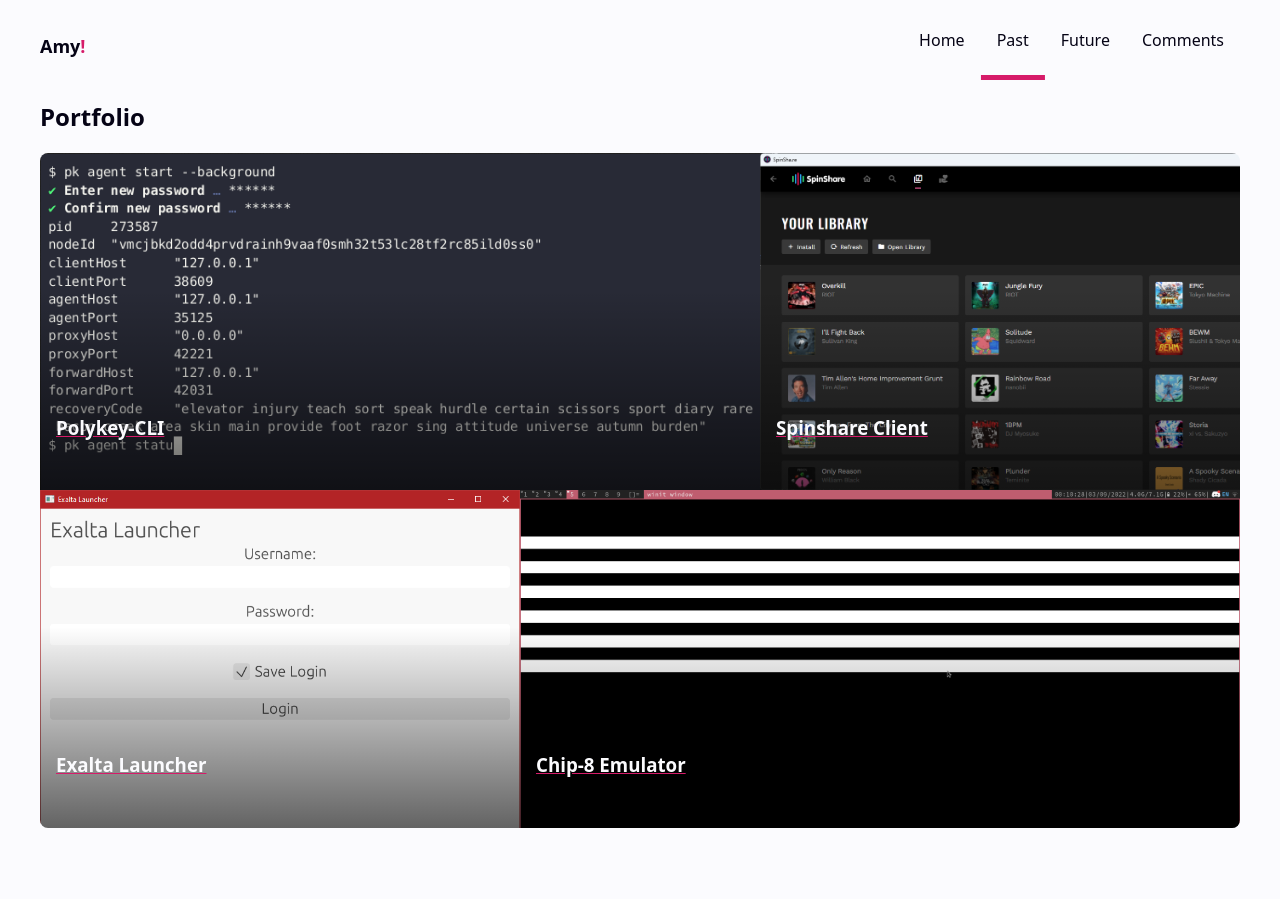
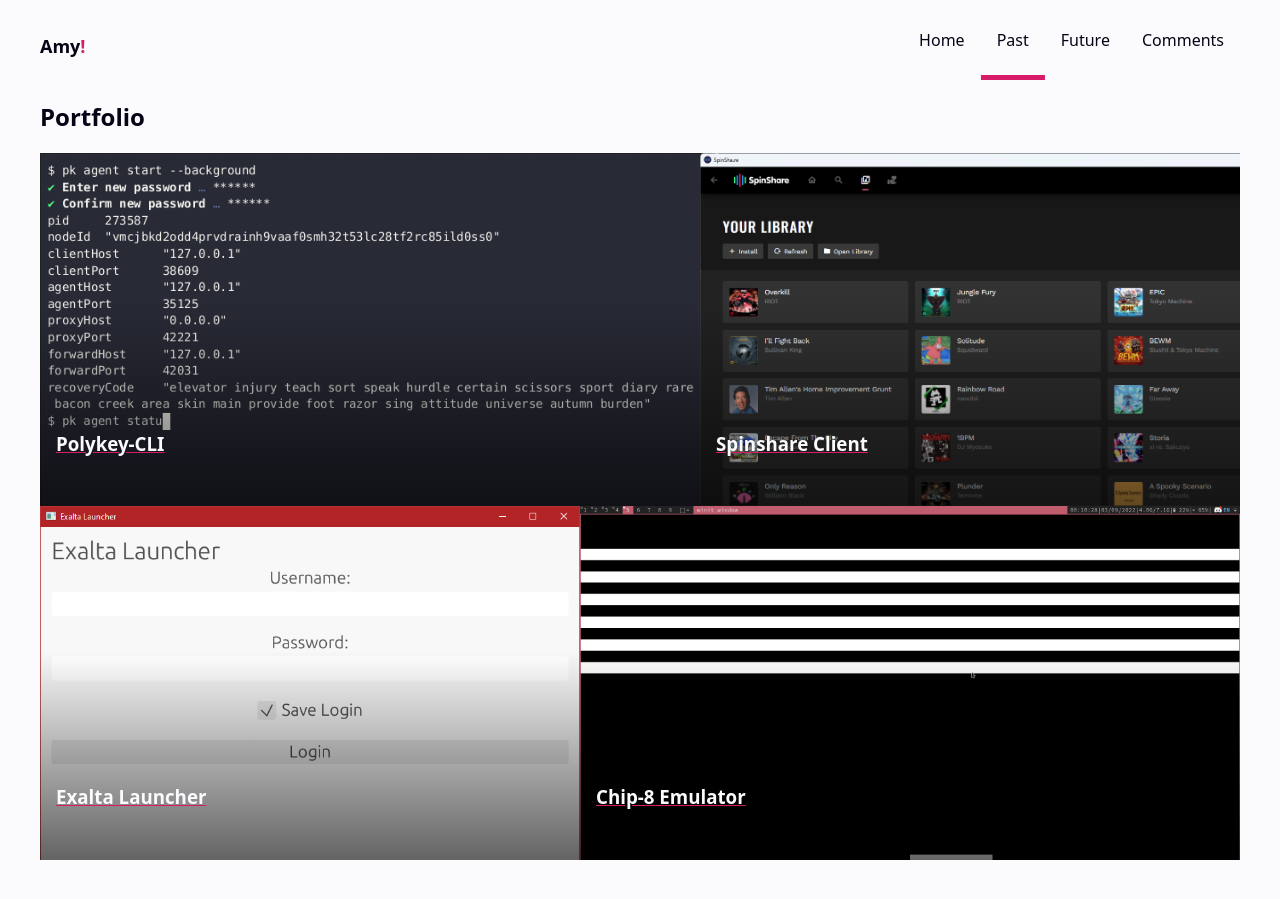
Before and after one commit to amydevs/websys-assignment, a Jekyll site: the page built from past.html, in a window 1280 px wide. Built offline with Jekyll 4.4.1, drawn with Linux system fonts in a browser that asks for light colours.

Commit message:
fix: removed mobile scrolling position and aspect ratio

```diff
--- a/_sass/past.scss
+++ b/_sass/past.scss
@@ -27,6 +27,11 @@
     overflow-y: hidden;
 }
 
+.bento-position-wrapper .bento {
+    flex: 1;
+    width: 100%;
+}
+
 .bento-back-button {
     transition: all 0.25s ease-out, z-index 0.25s cubic-bezier(1, 0, 1, 0);
     position: absolute;
@@ -50,15 +55,6 @@
     top: 2.5rem;
 }
 
-.bento-scroll-wrapper {
-    width: 100%;
-    display: flex;
-    flex: 1;
-    flex-direction: column;
-    overflow-x: auto;
-    overflow-y: hidden;
-}
-
 .bento-scroll-wrapper>.bento {
     min-width: 768px;
     flex: 1;
@@ -66,8 +62,6 @@
 
 .bento {
     position: relative;
-    width: 100%;
-    aspect-ratio: 16/9;
 }
 
 .bento>* {
@@ -93,19 +87,19 @@
 }
 
 .bento>*:nth-child(1) {
-    width: 60%;
+    width: 55%;
 }
 
 .bento>*:nth-child(2) {
-    width: 40%;
+    width: 45%;
 }
 
 .bento>*:nth-child(3) {
-    width: 40%;
+    width: 45%;
 }
 
 .bento>*:nth-child(4) {
-    width: 60%;
+    width: 55%;
 }
 
 /* This also needs to be focus-within, because the link might be clicked on */
@@ -160,16 +154,11 @@
 
     .bento-position-wrapper {
         padding: 0 $navbar-padding;
+        padding-bottom: $navbar-padding;
         width: calc(100% - $navbar-padding * 2);
     }
 
     .bento-back-button {
         right: calc($navbar-padding + 2.5rem);
     }
-
-    .bento-scroll-wrapper {
-        border-radius: $rounded-border-radius;
-        margin-bottom: 2.5rem;
-        flex: 0;
-    }
 }
--- a/past.html
+++ b/past.html
@@ -6,7 +6,6 @@
 <section id="portfolio" class="section-portfolio">
     <h2 class="section-portfolio-title">Portfolio</h2>
     <div class="bento-position-wrapper">
-        <div class="bento-scroll-wrapper">
         <div class="bento">
             {% for proj in site.data.portfolio %}
                 <div tabindex="0">
@@ -24,7 +23,6 @@
                 </div>
             {% endfor %}
         </div>
-        </div>
         <button class="bento-back-button"></button>
     </div>
 </section>
```
Lines whose indentation alone changed are shown as unchanged.
